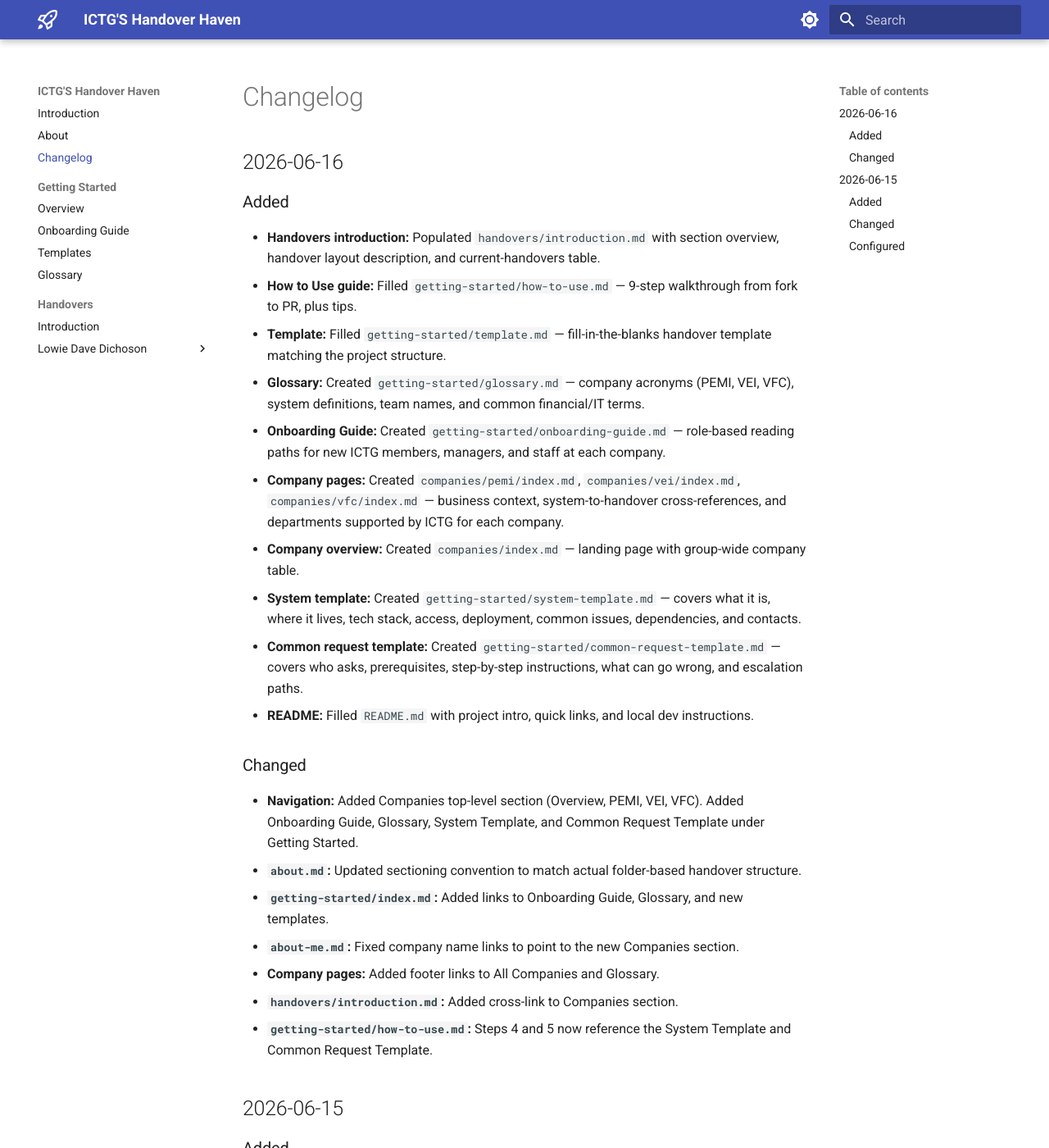
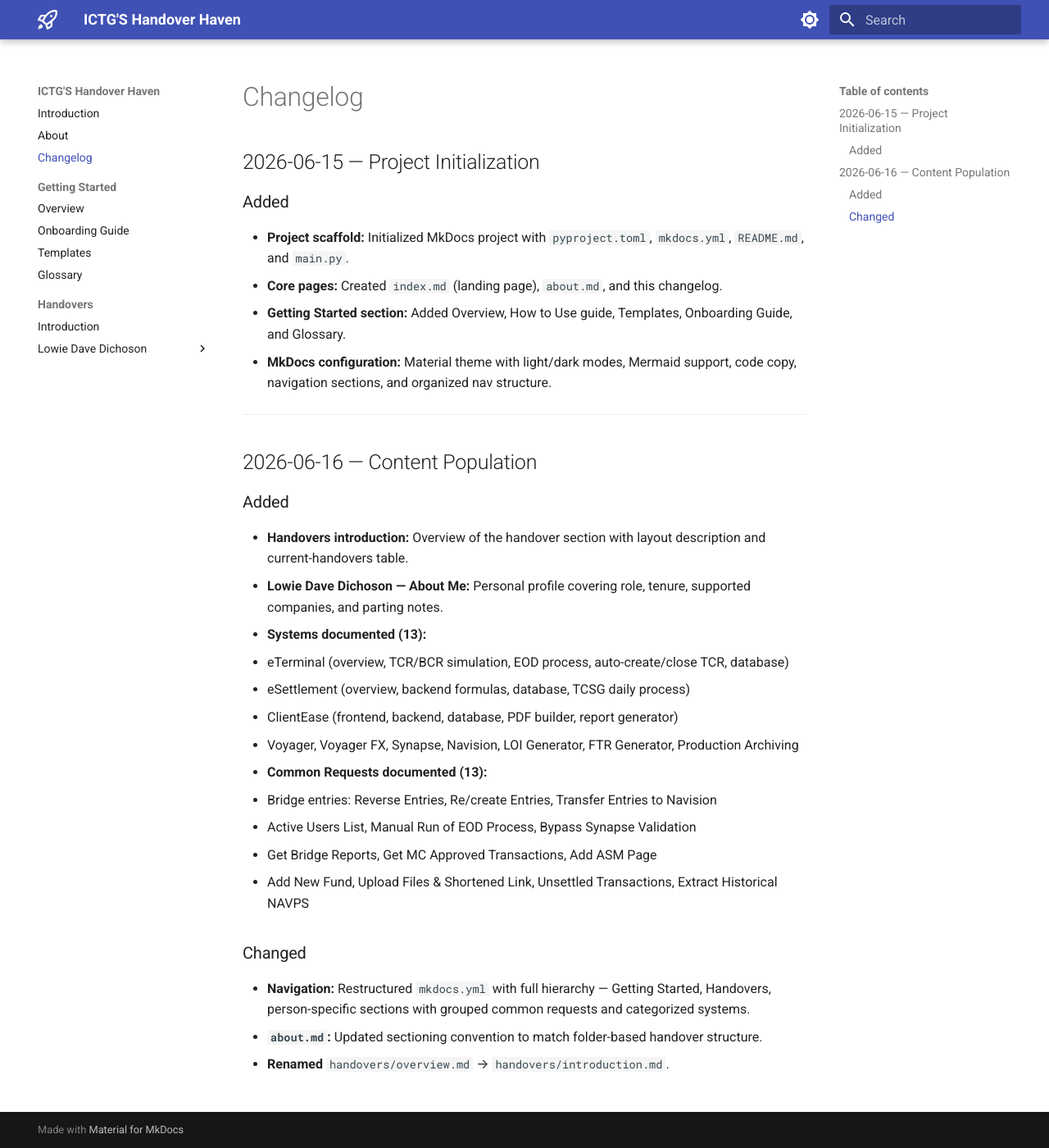
Before and after one commit to lowiedichoson/handover-haven, an MkDocs documentation site: the page built from docs/changelog.md, in a window 1280 px wide and 1400 px high. Shown: the whole window at 82% size. Built offline with MkDocs 1.6.1 and Material for MkDocs 9.7.7, drawn with Linux system fonts in a browser that asks for light colours; some of the changed text lies outside the part shown.

Commit message:
chore: updated changelog

```diff
--- a/docs/changelog.md
+++ b/docs/changelog.md
@@ -1,53 +1,35 @@
 # Changelog
 
-## 2026-06-16
-
-### Added
-
-- **Handovers introduction:** Populated `handovers/introduction.md` with section overview, handover layout description, and current-handovers table.
-- **How to Use guide:** Filled `getting-started/how-to-use.md` — 9-step walkthrough from fork to PR, plus tips.
-- **Template:** Filled `getting-started/template.md` — fill-in-the-blanks handover template matching the project structure.
-- **Glossary:** Created `getting-started/glossary.md` — company acronyms (PEMI, VEI, VFC), system definitions, team names, and common financial/IT terms.
-- **Onboarding Guide:** Created `getting-started/onboarding-guide.md` — role-based reading paths for new ICTG members, managers, and staff at each company.
-- **Company pages:** Created `companies/pemi/index.md`, `companies/vei/index.md`, `companies/vfc/index.md` — business context, system-to-handover cross-references, and departments supported by ICTG for each company.
-- **Company overview:** Created `companies/index.md` — landing page with group-wide company table.
-- **System template:** Created `getting-started/system-template.md` — covers what it is, where it lives, tech stack, access, deployment, common issues, dependencies, and contacts.
-- **Common request template:** Created `getting-started/common-request-template.md` — covers who asks, prerequisites, step-by-step instructions, what can go wrong, and escalation paths.
-- **README:** Filled `README.md` with project intro, quick links, and local dev instructions.
-
-### Changed
-
-- **Navigation:** Added Companies top-level section (Overview, PEMI, VEI, VFC). Added Onboarding Guide, Glossary, System Template, and Common Request Template under Getting Started.
-- **`about.md`:** Updated sectioning convention to match actual folder-based handover structure.
-- **`getting-started/index.md`:** Added links to Onboarding Guide, Glossary, and new templates.
-- **`about-me.md`:** Fixed company name links to point to the new Companies section.
-- **Company pages:** Added footer links to All Companies and Glossary.
-- **`handovers/introduction.md`:** Added cross-link to Companies section.
-- **`getting-started/how-to-use.md`:** Steps 4 and 5 now reference the System Template and Common Request Template.
-
-## 2026-06-15
+## 2026-06-15 — Project Initialization
 
 ### Added
 
 - **Project scaffold:** Initialized MkDocs project with `pyproject.toml`, `mkdocs.yml`, `README.md`, and `main.py`.
-- **Core docs:** Created `index.md` (landing page), `about.md` (why handovers matter), and this changelog.
-- **Getting Started section:** Added Quick Start guide (`getting-started/index.md`), How to Use walkthrough (`getting-started/how-to-use.md`), and fill-in-the-blanks Template (`getting-started/template.md`).
-- **Lowie Dave Dichoson handover — About Me:** Personal profile covering role (Analyst Programmer), tenure (Aug 2023 – Jul 2026), team (ICTG), three supported companies, page organization, and parting notes.
-- **Lowie Dave Dichoson handover — Systems (11 stubs):** Created placeholder pages for all systems I supported:
-    - `eterminal.md`, `esettlement.md`, `loi-generator.md`, `synapse.md`, `voyager.md`, `voyager-fx.md`, `ftr-generator.md`, `navision.md`, `production-archiving.md`, `clientease-frontend.md`, `clientease-backend.md`
-- **Lowie Dave Dichoson handover — Common Requests (4 stubs):** Created numbered incident/request pages:
-    - `001-recreation-of-bridge-entries.md`
-    - `002-manual-transfer-of-bridge-entries-to-navision.md`
-    - `003-backend-formulas-in-esettlement.md`
-    - `004-active-users-list.md`
-- **Lowie Dave Dichoson handover — Databases:** Created empty `databases/` directory for future schema docs.
+- **Core pages:** Created `index.md` (landing page), `about.md`, and this changelog.
+- **Getting Started section:** Added Overview, How to Use guide, Templates, Onboarding Guide, and Glossary.
+- **MkDocs configuration:** Material theme with light/dark modes, Mermaid support, code copy, navigation sections, and organized nav structure.
+
+---
+
+## 2026-06-16 — Content Population
+
+### Added
+
+- **Handovers introduction:** Overview of the handover section with layout description and current-handovers table.
+- **Lowie Dave Dichoson — About Me:** Personal profile covering role, tenure, supported companies, and parting notes.
+- **Systems documented (13):**
+  - eTerminal (overview, TCR/BCR simulation, EOD process, auto-create/close TCR, database)
+  - eSettlement (overview, backend formulas, database, TCSG daily process)
+  - ClientEase (frontend, backend, database, PDF builder, report generator)
+  - Voyager, Voyager FX, Synapse, Navision, LOI Generator, FTR Generator, Production Archiving
+- **Common Requests documented (13):**
+  - Bridge entries: Reverse Entries, Re/create Entries, Transfer Entries to Navision
+  - Active Users List, Manual Run of EOD Process, Bypass Synapse Validation
+  - Get Bridge Reports, Get MC Approved Transactions, Add ASM Page
+  - Add New Fund, Upload Files & Shortened Link, Unsettled Transactions, Extract Historical NAVPS
 
 ### Changed
 
-- **Navigation restructure:** Populated `mkdocs.yml` with full section hierarchy (Getting Started → Handovers → Lowie Dave Dichoson → Systems / Common Requests).
-- **Renamed** person overview from `overview.md` to `about-me.md` to avoid confusion with the Getting Started overview.
+- **Navigation:** Restructured `mkdocs.yml` with full hierarchy — Getting Started, Handovers, person-specific sections with grouped common requests and categorized systems.
+- **`about.md`:** Updated sectioning convention to match folder-based handover structure.
 - **Renamed** `handovers/overview.md` → `handovers/introduction.md`.
-
-### Configured
-
-- **Theme:** Set `shadcn` theme with light/dark Pygments styles, rocket-launch icon, datetime display, and custom accent color.
```
Also changed, not shown: docs/handovers/lowie-dave-dichoson/common-requests/012-extract-historical-navps.md (+47 -0 lines).
